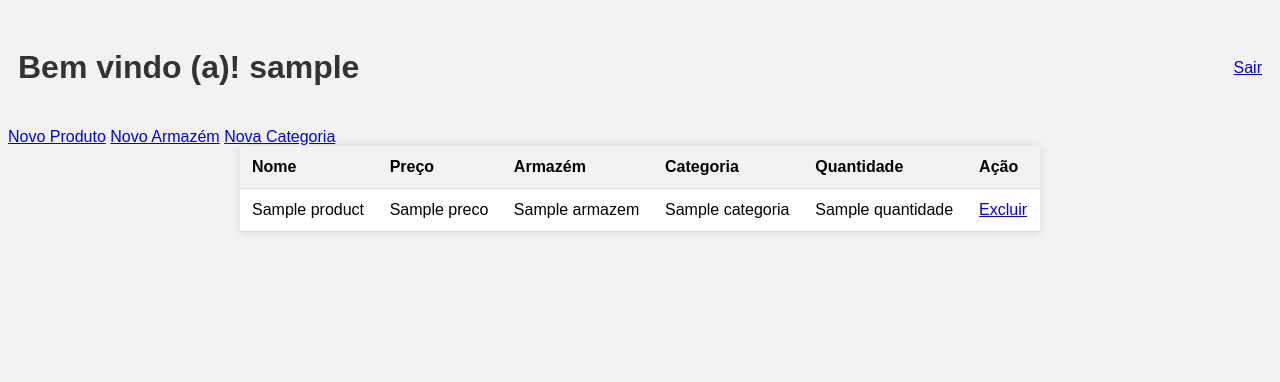
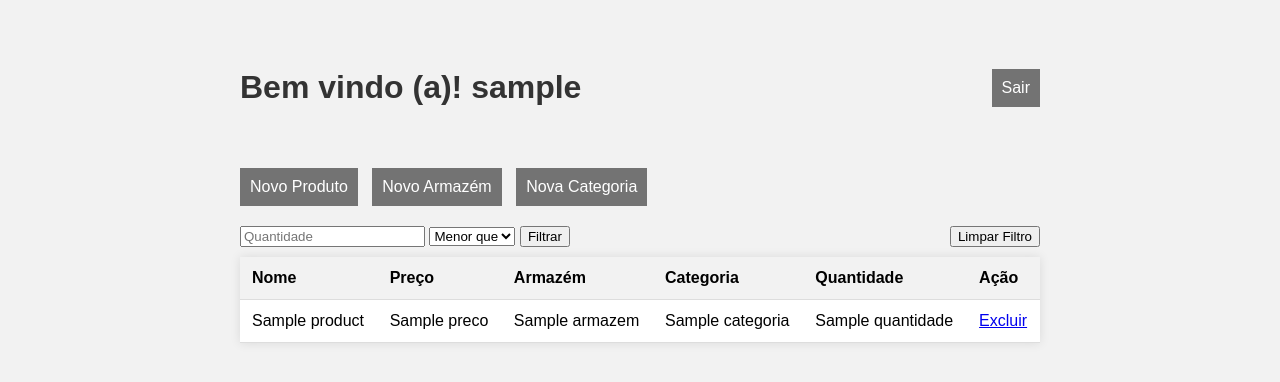
Before and after one commit to pedrxlz/box-box, a Flask app: template templates/index.html in a window 1280 px wide. Shown: the top 382 px of the page. Run offline with Flask 3, Linux system fonts and the light colour scheme; the template is opened without the code that fills it: most values are stand-ins (such as "Sample title", 1, 10 or a date in 2020).

Commit message:
feat: add filters

```diff
--- a/app.py
+++ b/app.py
@@ -22,7 +22,16 @@ def login_required(f):
 @app.route('/', methods=['GET'])
 @login_required
 def index():
+    quantity, filter = request.args.get('quantity'), request.args.get('filter')
+
     products = connection.get_produto()
+
+    if quantity and filter:
+        if filter == 'greater':
+            products = connection.filter_by_quantity_greater_than(products, int(quantity))
+        elif filter == 'lesser':
+            products = connection.filter_by_quantity_lesser_than(products, int(quantity))
+
 
     return render_template('index.html', username=session['username'], products=products)
 
@@ -64,8 +73,8 @@ def add():
             'armazem': ObjectId(request.form['storage']),
             'categoria': ObjectId(request.form['category']),
             'nome': request.form['name'],
-            'preco': request.form['price'],
-            'quantidade': request.form['quantity'],
+            'preco': int(request.form['price']),
+            'quantidade': int(request.form['quantity']),
         }
 
         connection.post_produto(new_produto)
--- a/templates/index.html
+++ b/templates/index.html
@@ -7,9 +7,42 @@
         font-family: Arial, sans-serif;
         background-color: #f2f2f2;
       }
+
+      .container {
+        max-width: 800px;
+        margin: 0 auto;
+        padding: 20px;
+      }
+
+      #logout {
+        background-color: #333333a8;
+        color: #fff;
+        padding: 10px;
+        text-decoration: none;
+      }
+
+      nav {
+        margin: 20px 0;
+      }
+
+      nav a {
+        display: inline-block;
+        padding: 10px;
+        background-color: #333333a8;
+        color: #fff;
+        text-decoration: none;
+        margin-right: 10px;
+      }
+
+      .filter-section {
+        display: flex;
+        justify-content: space-between;
+        align-items: center;
+        margin-bottom: 10px;
+      }
+
       h1 {
         color: #333;
-        text-align: center;
       }
       table {
         border-collapse: collapse;
@@ -36,21 +69,38 @@
         display: flex;
         justify-content: space-between;
         align-items: center;
-        padding: 20px 10px;
+        padding: 20px 0;
       }
     </style>
   </head>
   <body>
+    <div class="container">
       <header class="header">
         <h1>Bem vindo (a)! {{ username }}</h1>
         {% if username %}
-      <a href="/logout">Sair</a>
+        <a id="logout" href="/logout">Sair</a>
         {% endif %}
       </header>
 
+      <nav>
         <a href="/product/new">Novo Produto</a>
         <a href="/storage/new">Novo Armazém</a>
         <a href="/category/new">Nova Categoria</a>
+      </nav>
+
+      <section class="filter-section">
+        <form action="/" method="GET">
+          <input type="text" name="quantity" placeholder="Quantidade" />
+          <select id="filter" name="filter" required>
+            <option value="lesser">Menor que</option>
+            <option value="greater">Maior que</option>
+          </select>
+          <button type="submit">Filtrar</button>
+        </form>
+        <form action="/" method="GET">
+          <button type="submit">Limpar Filtro</button>
+        </form>
+      </section>
 
       <table>
         <thead>
@@ -76,5 +126,6 @@
           {% endfor %}
         </tbody>
       </table>
+    </div>
   </body>
 </html>
```
Also changed, not shown: banco.py (+5 -7 lines), test.py (deleted, +0 -19 lines). Lines whose indentation alone changed are shown as unchanged.
